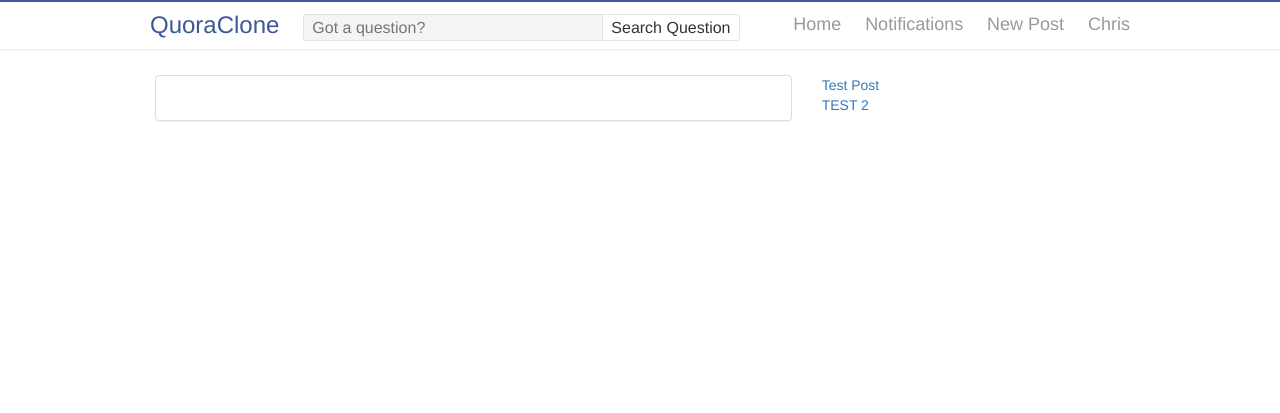
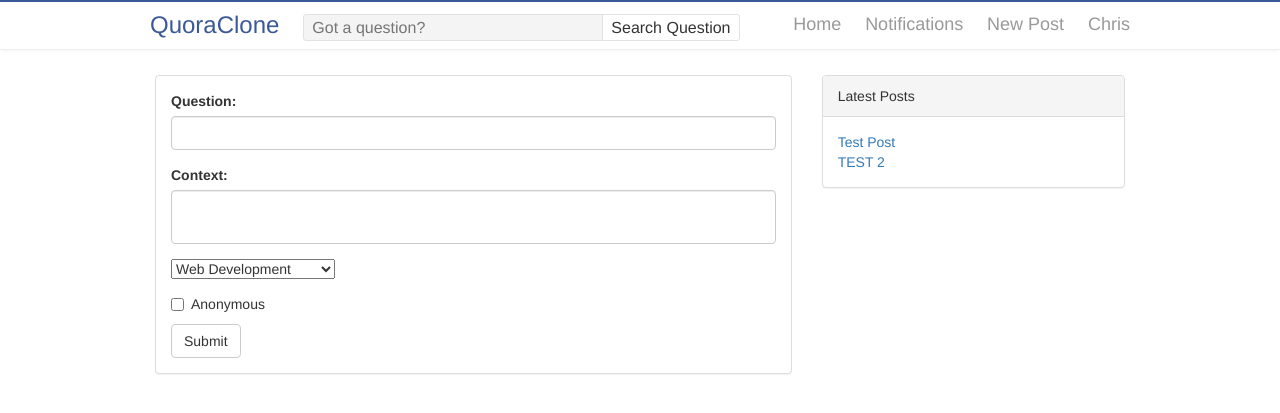
Before and after one commit to TheTezma/QuoraClone, a PHP site: page /new-post in a window 1280 px wide. Shown: the top 413 px of the page. Run offline with PHP 8.4, Linux system fonts and the light colour scheme; a user stored in the database is signed in; data comes from the database, SQL or seed files in the repository; some libraries are stand-ins or nearby versions.

Commit message:
New Post Feature Implemented

```diff
--- a/assets/app.js
+++ b/assets/app.js
@@ -18,6 +18,12 @@
   }
 }
 
+onKeyPressTextMessage = function(){
+      var textArea = event.currentTarget;
+      textArea.style.height = 'auto';
+      textArea.style.height = textArea.scrollHeight + 5 + 'px';
+};
+
 var app = angular.module("QuoraClone", []);
 
 app.controller("MainLayout", function($scope) {
--- a/assets/style.css
+++ b/assets/style.css
@@ -208,3 +208,12 @@
 .post-title:hover {
 	color: black;
 }
+
+textarea {
+	resize: none !important;
+	overflow: hidden;
+}
+
+form {
+	margin: 0;
+}
--- a/models/post.php
+++ b/models/post.php
@@ -70,5 +70,18 @@
 
       return $list;
     }
+
+    public static function newpost($Topic, $Title, $Content, $Timestamp, $Author) {
+        $db = Db::getInstance();
+        $req = $db->prepare('INSERT INTO posts (topic, title, content, timestamp, author)
+                           VALUES (?,?,?,?,?)');
+        $req->execute([$Topic, $Title, $Content, $Timestamp, $Author]);
+
+        $sql = "UPDATE topics SET score = score + ?, post_count = post_count + 1 WHERE name = ?";
+        $db->prepare($sql)->execute(["3", $Topic]);
+
+        header("Location: /QuoraClone");
+        return call('pages', 'home');
+    }
   }
 ?>
--- a/routes.php
+++ b/routes.php
@@ -30,7 +30,7 @@
 
   // we're adding an entry for the new controller and its actions
   $controllers = array('pages' => ['home', 'error', 'login', 'register', 'notifications', 'newpost'],
-                       'posts' => ['show'],
+                       'posts' => ['show', 'newpost'],
                        'users' => ['login', 'register', 'logout'],
                        'topics' => ['show']);
 
--- a/views/layout.php
+++ b/views/layout.php
@@ -1,7 +1,7 @@
 <DOCTYPE html>
 <html>
   <head>
-  <title>{{ AppName }}</title>
+    <title>{{ AppName }}</title>
     <link rel="stylesheet" type="text/css" href="assets/style.css">
     <link rel="stylesheet" href="https://maxcdn.bootstrapcdn.com/bootstrap/3.3.7/css/bootstrap.min.css">
     <script src="https://ajax.googleapis.com/ajax/libs/angularjs/1.4.8/angular.min.js"></script>
--- a/views/pages/home.php
+++ b/views/pages/home.php
@@ -3,7 +3,7 @@
 		<div class="col-sm-3">
 			<div class="panel panel-default">
 				<div class="panel-heading">
-					Trending Topics
+					Top Topics
 				</div>
 				<div class="panel-body">
 				<?php
--- a/views/pages/new-post.php
+++ b/views/pages/new-post.php
@@ -3,13 +3,35 @@
 		<div class="col-sm-8">
 			<div class="panel panel-default">
 				<div class="panel-body">
-					<form>
-
+					<form action="/QuoraClone/">
+						<input type="text" name="controller" value="posts" hidden>
+						<input type="text" name="action" value="newpost" hidden>
+						<div class="form-group">
+					    	<label for="question">Question:</label>
+					    	<input type="text" name="title" class="form-control" id="question">
+					  	</div>
+					  	<div class="form-group">
+					    	<label for="context">Context:</label>
+					    	<textarea name="content" onkeyup="onKeyPressTextMessage(event)" class="form-control" id="context"></textarea>
+					  	</div>
+					  	<div class="form-group">
+					  		<select name="topic">
+					  			<option value="Web Development">Web Development</option>
+					  			<option value="Software Development">Software Development</option>
+					  		</select>
+					  	</div>
+					  	<div class="checkbox">
+					    	<label><input type="checkbox">Anonymous</label>
+					  	</div>
+					  	<button type="submit" class="btn btn-default">Submit</button>
 					</form>
 				</div>
 			</div>
 		</div>
 		<div class="col-sm-4">
+			<div class="panel panel-default">
+				<div class="panel-heading">Latest Posts</div>
+				<div class="panel-body">
 					<?php
 					foreach($newest as $new) {
 						?>
@@ -20,3 +42,5 @@
 				</div>
 			</div>
 		</div>
+	</div>
+</div>
```
Also changed, not shown: controllers/posts_controller.php (+17 -0 lines). Lines whose indentation alone changed are shown as unchanged.
